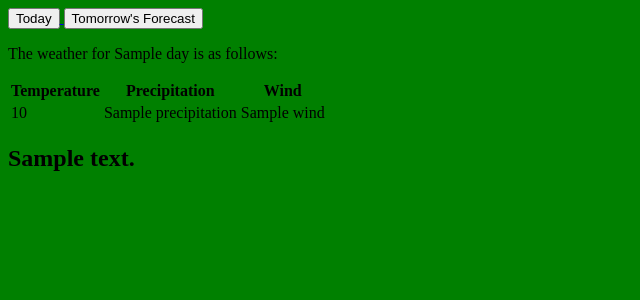
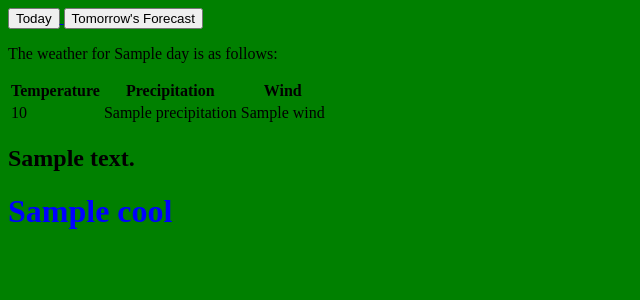
Before and after one commit to Bruk3/quickstart, a Python web app: template templates/home.html in a window 1280 px wide. Shown: the part 295-595 px from the top of the page, without its empty margins (0-640 px from the left). Run offline with Jinja, Linux system fonts and the light colour scheme; the template is opened without the code that fills it: most values are stand-ins (such as "Sample title", 1, 10 or a date in 2020).

Commit message:
Hook cool service

```diff
--- a/kubernetes.yaml
+++ b/kubernetes.yaml
@@ -40,6 +40,8 @@ spec:
             value: "simple-quotes:5000"
           - name: FORECAST_SERVICE_URL
             value: "simple-forecast:6000"
+          - name: COOL_SERVICE_URL
+            value: "jkwng-gae-flex3.uc.r.appspot.com"
 ---
 apiVersion: v1
 kind: Service
--- a/templates/home.html
+++ b/templates/home.html
@@ -62,5 +62,16 @@
     <h2> {{ weather.comment }} </h2>
 
     {% endif %}
+
+    {% if cool %}
+    <h1 style="color: blue">
+      {{ cool }}
+    </h1>
+    {% else %}
+      <a href="{{ url_for ('get_cool') }}">
+      <button type="button"> Invoke the cool service </button>
+      </a>
+    {% endif %}
+
 </body>
 </html>
```
Also changed, not shown: app.py (+13 -0 lines).
